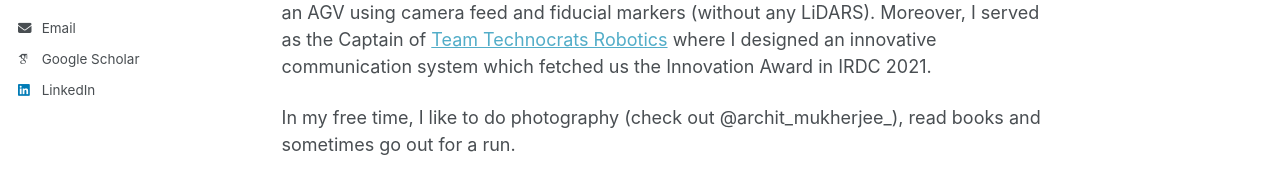
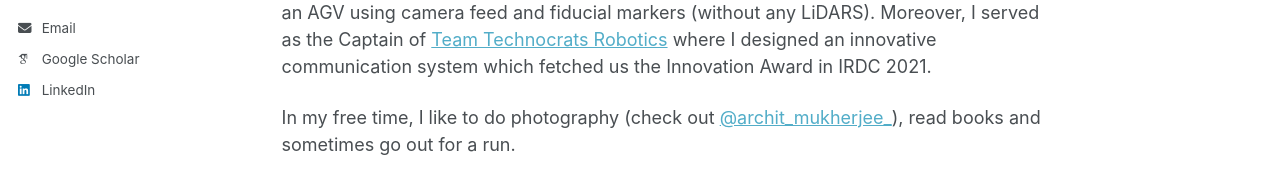
Before and after one commit to ArchitMukherjee/architmukherjee.github.io, a Jekyll site: the page built from _pages/about.md, in a window 1280 px wide. Shown: the part 380-574 px from the top of the page. Built offline with Jekyll 4.4.1, drawn with Linux system fonts in a browser that asks for light colours; some web fonts are replaced; some of the changed lines change nothing that is shown.

Commit message:
adding content

```diff
--- a/_pages/about.md
+++ b/_pages/about.md
@@ -11,13 +11,13 @@ redirect_from:
 
 Currently I am working with Spiking Neural Networks and their temporal dynamics. My areas of research interest are Ubiquitous Systems, Neuromorphic Computing, Embedded Systems and Robotics. -->
 
-I am a Research Engineer at the <a href="https://computing.smu.edu.sg/people/staff/research-staffvisitor" target="_blank">School of Computing and Information Systems, Singapore Management University</a>, supervised by <a href="https://www.dongma.info/">Prof Dong Ma</a> and <a href="https://sites.google.com/view/archan-misra/home?authuser=0">Prof Archan Misra</a>. Currently working with Spiking Neural Networks and their temporal dynamics. My areas of research interest are Neuromorphic Computing, Ubiquitous Systems, Embedded Systems and Robotics.
+I am a Research Engineer at the <a href="https://computing.smu.edu.sg/people/staff/research-staffvisitor" target="_blank">School of Computing and Information Systems, Singapore Management University</a>, supervised by <a href="https://www.dongma.info/" target="_blank">Prof Dong Ma</a> and <a href="https://sites.google.com/view/archan-misra/home?authuser=0" target="_blank">Prof Archan Misra</a>. Currently working with Spiking Neural Networks and their temporal dynamics. My areas of research interest are Neuromorphic Computing, Ubiquitous Systems, Embedded Systems and Robotics.
 
 
-I received my BTech in Electronics and Communication from <a href="https://chennai.vit.ac.in/">Vellore Institute of Technology, Chennai</a>. During my bachelors, I interned at <a href="https://www.samsungprism.com/" target="_blank">Samsung R&D, Bangalore</a> where I worked on energy efficient and low latency models to convert flash photographs into ambient photographs. I also got a design patent registered which localized and mobilized an AGV using camera feed and fiducial markers (without any LiDARS). Moreover, I served as the Captain of <a href="https://technocrats-robotics.github.io/website/">Team Technocrats Robotics</a> where I designed an innovative communication system which fetched us the Innovation Award in IRDC 2021.
+I received my BTech in Electronics and Communication from <a href="https://chennai.vit.ac.in/" target="_blank">Vellore Institute of Technology, Chennai</a>. During my bachelors, I interned at <a href="https://www.samsungprism.com/" target="_blank">Samsung R&D, Bangalore</a> where I worked on energy efficient and low latency models to convert flash photographs into ambient photographs. I also got a design patent registered which localized and mobilized an AGV using camera feed and fiducial markers (without any LiDARS). Moreover, I served as the Captain of <a href="https://technocrats-robotics.github.io/website/" target="_blank">Team Technocrats Robotics</a> where I designed an innovative communication system which fetched us the Innovation Award in IRDC 2021.
 
 
-In my free time, I like to do photography (check out @archit_mukherjee_), read books and sometimes go out for a run.
+In my free time, I like to do photography (check out <a href="https://www.instagram.com/archit_mukherjee_/#" target="_blank">@archit_mukherjee_</a>), read books and sometimes go out for a run.
 
 
 
```
